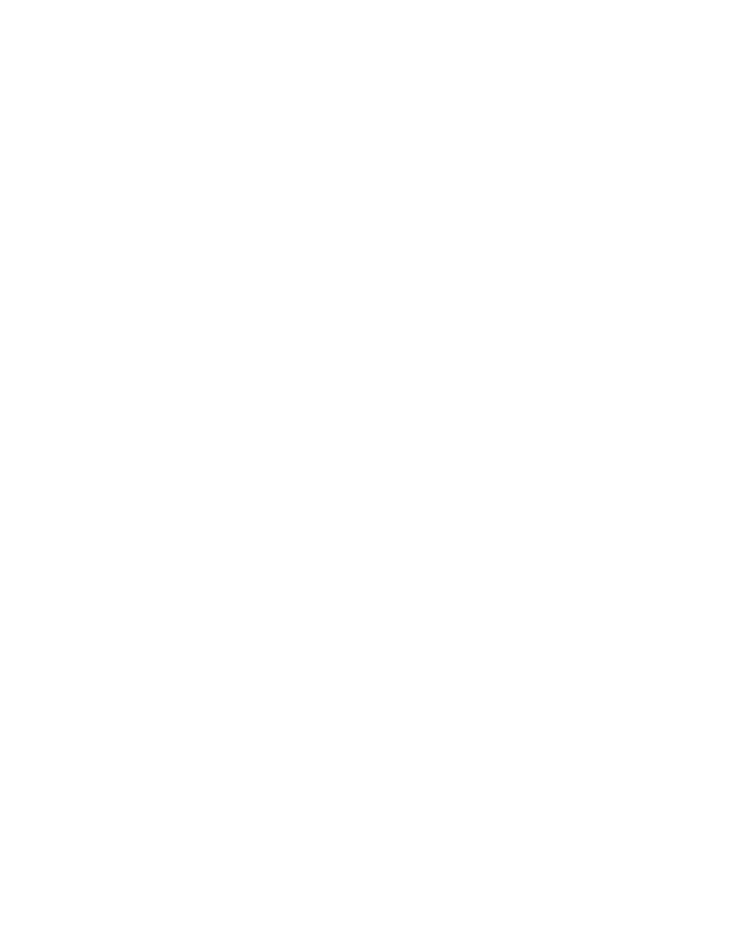
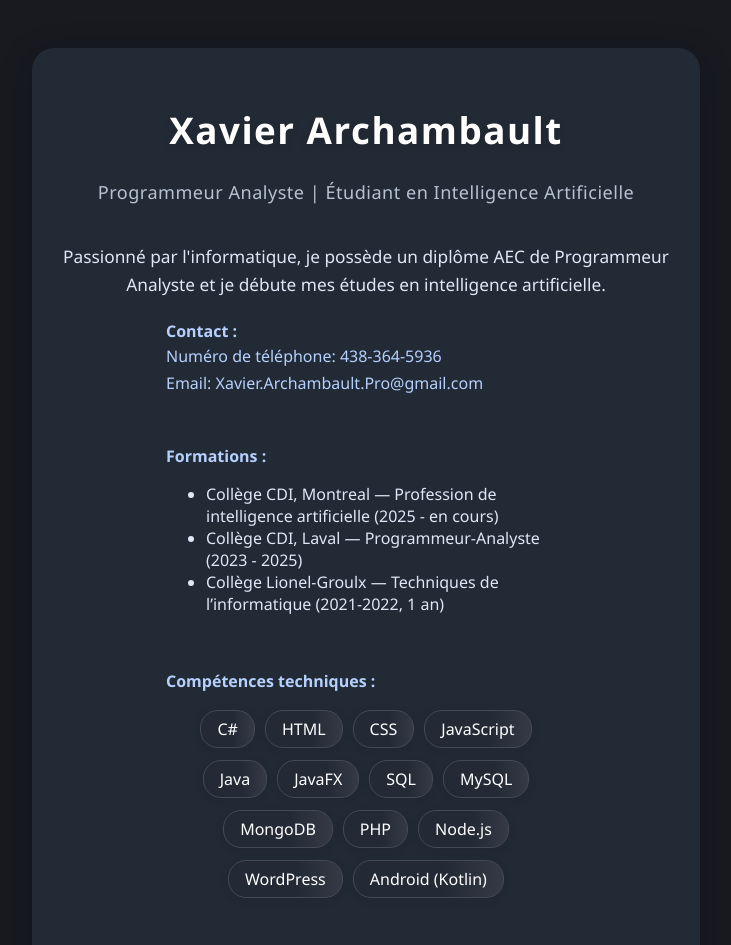
Before and after one commit to ghoul96/cdi_projet, a React (Create React App) app: page /profile_Xavier in a window 1280 px wide. Before the commit this address had no page. Shown: the top 945 px of the page, without its empty margins (274-1005 px from the left). Before the commit the page ends 800 px from the top, so only its background shows below. Built offline with nearby package versions, Linux system fonts and the light colour scheme.

Commit message:
Profile_Xavier et Styles et dependance feat

```diff
--- a/src/App.js
+++ b/src/App.js
@@ -5,7 +5,7 @@ import logo from "./logo.svg";
 import "./App.css";
 
 // Import your Profile component
-import Profile from "./components/ProfileExampleComponent/Profile";
+import Profile_Xavier from "./components/profile/profile_Xavier/profile_Xavier.js";
 
 function App() {
   return (
@@ -31,7 +31,7 @@ function App() {
                 </a>
 
                 {/* ✅ New Button under Learn React */}
-                <Link to="/profile">
+                <Link to="/profile_Xavier">
                   <button className="App-button">Go to Profile</button>
                 </Link>
               </header>
@@ -40,7 +40,7 @@ function App() {
         />
 
         {/* Profile Page */}
-        <Route path="/profile" element={<Profile />} />
+        <Route path="/profile_Xavier" element={<Profile_Xavier />} />
       </Routes>
     </Router>
   );
--- a/src/components/profile/profile_Xavier/Styles.css
+++ b/src/components/profile/profile_Xavier/Styles.css
@@ -1,54 +1,145 @@
-
-.profile-card {
+/* Bloc principal et sections */
+.profile-main-block {
+  width: 100%;
   max-width: 400px;
-	margin: 40px auto;
-	padding: 32px 24px;
-	background: #fff;
-	border-radius: 18px;
-	box-shadow: 0 6px 24px rgba(0,0,0,0.12);
-	text-align: center;
-	font-family: 'Segoe UI', Arial, sans-serif;
+  margin: 0 auto;
+  text-align: left;
+}
+.section-block {
+  margin-bottom: 28px;
+  padding-bottom: 10px;
+  border-bottom: 1px solid #232a36;
+}
+.section-block:last-child {
+  border-bottom: none;
+  margin-bottom: 0;
+}
+/* Bloc contact et téléphone */
+.contact-block {
+  margin-bottom: 12px;
 }
 
-.profile-card h1 {
-	font-size: 2.2rem;
-	color: #2d3a4b;
-	margin-bottom: 8px;
-	letter-spacing: 1px;
+.contact-block a,
+.contact-block .phone-number {
+  display: block;
+  color: #b6d0fe;
+  text-decoration: none;
+  font-weight: 500;
+  font-size: 1rem;
+  margin: 2px 0 2px 0;
+  word-break: break-all;
+  transition: color 0.2s;
+  text-align: left;
+}
+.contact-block a:hover {
+  text-decoration: underline;
+  color: #7faaff;
 }
 
-.profile-card h2 {
-	font-size: 1.1rem;
-	color: #4e5d6c;
-	margin-bottom: 18px;
-	font-weight: 400;
+/* Bloc qualités */
+.qualities-block {
+  margin-top: 22px;
+  font-size: 0.98rem;
+  color: #b6c2d1;
+  text-align: center;
+}
+body {
+  background: #181a20;
+  color: #e0e6f7;
+  font-family: 'Segoe UI', Arial, sans-serif;
+  margin: 0;
+  padding: 0;
 }
 
-.profile-card p {
-	color: #5a6a7a;
-	margin-bottom: 20px;
-	font-size: 1rem;
+.profile-container {
+  max-width: 620px;
+  margin: 48px auto 0 auto;
+  padding: 32px 24px 32px 24px;
+  background: rgba(35, 42, 54, 0.98);
+  border-radius: 22px;
+  box-shadow: 0 8px 32px rgba(10, 12, 20, 0.32);
+  display: flex;
+  flex-direction: column;
+  align-items: center;
+}
+
+h1 {
+  font-size: 2.3rem;
+  color: #fff;
+  margin-bottom: 10px;
+  letter-spacing: 1.5px;
+  font-weight: 700;
+  text-shadow: 0 2px 8px rgba(0, 0, 0, 0.12);
+  text-align: center;
+}
+
+h2 {
+  font-size: 1.13rem;
+  color: #b6c2d1;
+  margin-bottom: 22px;
+  font-weight: 500;
+  letter-spacing: 0.5px;
+  text-align: center;
+}
+
+p {
+  color: #e0e6f7;
+  margin-bottom: 22px;
+  font-size: 1.08rem;
+  line-height: 1.6;
+  text-align: center;
+}
+
+strong,
+a {
+  color: #b6d0fe;
 }
 
 .language-list {
   display: flex;
   flex-wrap: wrap;
   justify-content: center;
-	gap: 12px;
+  gap: 12px 10px;
   margin-top: 18px;
+  margin-bottom: 12px;
+  max-width: 380px;
+  margin-left: auto;
+  margin-right: auto;
 }
 
 .language-item {
-	background: #e3eafc;
-	color: #2d3a4b;
-	padding: 7px 18px;
-	border-radius: 20px;
-	font-size: 0.98rem;
+  background: linear-gradient(90deg, #232a36 60%, #353a45 100%);
+  color: #fff;
+  padding: 7px 16px;
+  border-radius: 18px;
+  font-size: 1rem;
   font-weight: 500;
-	box-shadow: 0 2px 8px rgba(44, 62, 80, 0.07);
-	transition: background 0.2s;
+  box-shadow: 0 2px 8px rgba(20, 24, 32, 0.13);
+  transition: background 0.2s, color 0.2s;
+  border: 1px solid #444a56;
+  display: inline-block;
+  white-space: nowrap;
 }
 
 .language-item:hover {
-	background: #b6d0fe;
+  background: linear-gradient(90deg, #2d323c 60%, #353a45 100%);
+  color: #b6d0fe;
 }
+
+/* Responsive */
+@media (max-width: 600px) {
+  .profile-container {
+    max-width: 98vw;
+    padding: 18px 4vw 18px 4vw;
+  }
+  h1 {
+    font-size: 1.5rem;
+  }
+  h2 {
+    font-size: 1rem;
+  }
+  .language-item {
+    font-size: 0.92rem;
+    padding: 7px 10px;
+  }
+}
--- /dev/null
+++ b/src/components/profile/profile_Xavier/profile_Xavier.js
@@ -0,0 +1,56 @@
+
+import React from 'react';
+import './styles.css';
+
+const Profile_Xavier = () => {
+	return (
+		<div className="profile-container">
+			<h1>Xavier Archambault</h1>
+			<h2>Programmeur Analyste | Étudiant en Intelligence Artificielle</h2>
+			<p>
+				Passionné par l'informatique, je possède un diplôme AEC de Programmeur Analyste et je débute mes études en intelligence artificielle.
+			</p>
+			<div className="profile-main-block">
+				<div className="section-block">
+					<strong>Contact :</strong>
+					<div className="contact-block">
+						<p className="phone-number">Numéro de téléphone: 438-364-5936</p>
+						<a href="mailto:Xavier.Archambault.Pro@gmail.com">Email: Xavier.Archambault.Pro@gmail.com</a>
+
+					</div>
+				</div>
+				<div className="section-block">
+					<strong>Formations :</strong>
+					<ul>
+						<li>Collège CDI, Montreal — Profession de intelligence artificielle (2025 - en cours)</li>
+						<li>Collège CDI, Laval — Programmeur-Analyste (2023 - 2025)</li>
+						<li>Collège Lionel-Groulx — Techniques de l’informatique (2021-2022, 1 an)</li>
+					</ul>
+				</div>
+				<div className="section-block">
+					<strong>Compétences techniques :</strong>
+					<div className="language-list">
+						<span className="language-item">C#</span>
+						<span className="language-item">HTML</span>
+						<span className="language-item">CSS</span>
+						<span className="language-item">JavaScript</span>
+						<span className="language-item">Java</span>
+						<span className="language-item">JavaFX</span>
+						<span className="language-item">SQL</span>
+						<span className="language-item">MySQL</span>
+						<span className="language-item">MongoDB</span>
+						<span className="language-item">PHP</span>
+						<span className="language-item">Node.js</span>
+						<span className="language-item">WordPress</span>
+						<span className="language-item">Android (Kotlin)</span>
+					</div>
+				</div>
+			</div>
+			<div className="qualities-block">
+				<strong>Qualités :</strong> Intègre, adaptable, polyvalent, apprenant rapide, bilingue (français-anglais)
+			</div>
+		</div>
+	);
+};
+
+export default Profile_Xavier;
```
Also changed, not shown: src/components/profile/profile_Xavier/Profil_Xavier.js (deleted, +0 -48 lines), 1 other file (tests, documents, lock files or other folders). Lines whose indentation alone changed are shown as unchanged.
